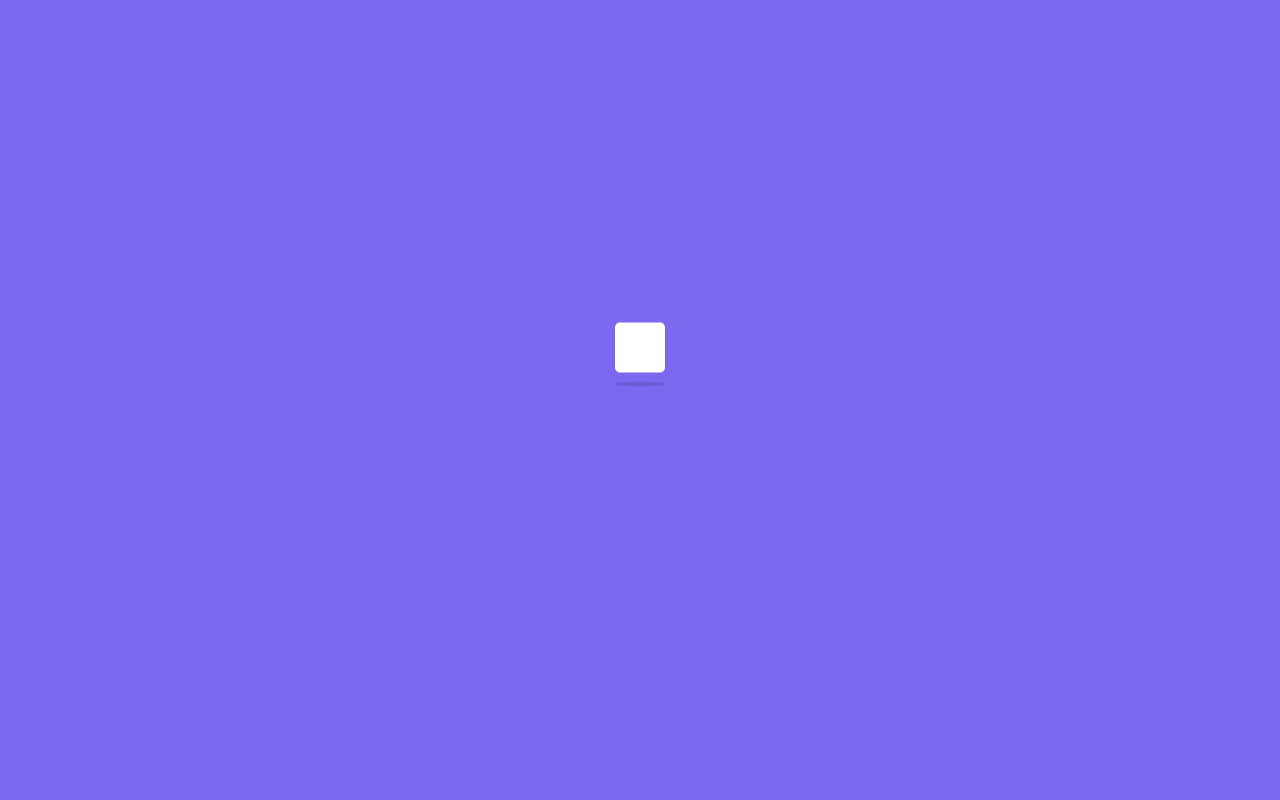
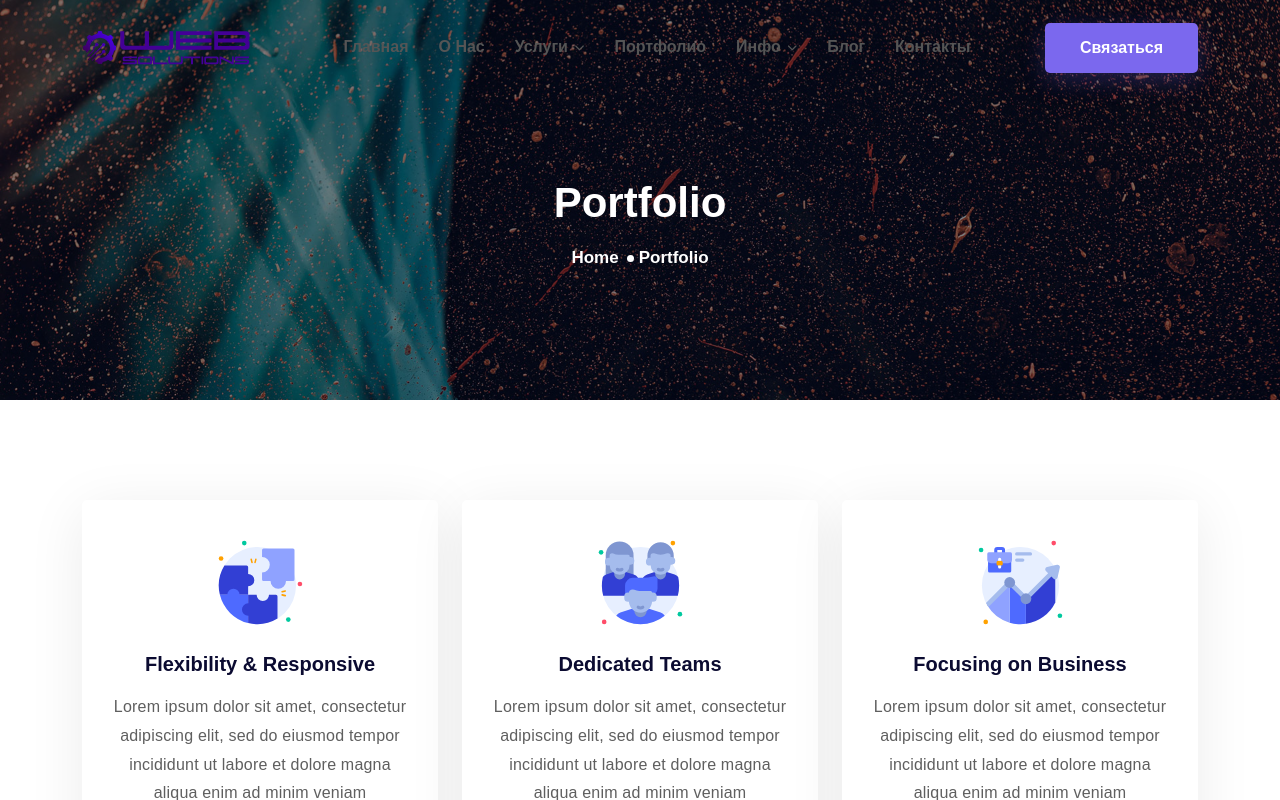
Before and after one commit to neuromachine/websolutions, a Vue app: page /page/about in a window 1280 px wide. Shown: the top 800 px of the page. Built offline with nearby package versions, Linux system fonts and the light colour scheme; a web font is replaced by a local one.

Commit message:
work loader

```diff
--- a/src/router/index.js
+++ b/src/router/index.js
@@ -1,4 +1,5 @@
 import { createRouter, createWebHistory} from 'vue-router'
+import $ from 'jquery'
 
 const routes = [
     {
@@ -39,4 +40,15 @@
     routes,
 })
 
+router.beforeEach((to, from, next) => {
+    $('.preloader').removeClass('preloader-deactivate'); // Показываем прелоадер
+    next();
+});
+
+router.afterEach(() => {
+    setTimeout(() => {
+        $('.preloader').addClass('preloader-deactivate'); // Скрываем прелоадер после завершения перехода
+    }, 500); // Даем небольшой запас, если надо
+});
+
 export default router
--- a/src/views/Home.vue
+++ b/src/views/Home.vue
@@ -1,12 +1,12 @@
 <script setup>
-import { onMounted } from 'vue';
-import Portfolio from "@/components/Portfolio.vue";
-import $ from 'jquery';
+import { onMounted } from 'vue'
+import Portfolio from "@/components/Portfolio.vue"
+import $ from 'jquery'
 
 onMounted(() => {
   // Preloader Area
   $(window).on('load', function() {
-    $('.preloader').addClass('preloader-deactivate');
+    // $('.preloader').addClass('preloader-deactivate');
   });
 
   // Header Sticky
@@ -17,16 +17,6 @@
     else{
       $('.navbar-section').removeClass("is-sticky");
     }
-  });
-
-  // Popup Video
-  $(".popup-video").magnificPopup({
-    disableOn: 320,
-    type: "iframe",
-    mainClass: "mfp-fade",
-    removalDelay: 160,
-    preloader: false,
-    fixedContentPos: false,
   });
 
 });
--- a/src/views/Page.vue
+++ b/src/views/Page.vue
@@ -1,26 +1,10 @@
 <script setup>
-
+import PageTitle from "@/components/PageTitle.vue";
 </script>
 
 <template>
 
-  <!-- Start Page Title Section -->
-  <div class="page-title-area">
-    <div class="d-table">
-      <div class="d-table-cell">
-        <div class="container">
-          <div class="page-title-content">
-            <h2>About Us</h2>
-            <ul>
-              <li><a href="index.html">Home</a></li>
-              <li>About Us</li>
-            </ul>
-          </div>
-        </div>
-      </div>
-    </div>
-  </div>
-  <!-- End Page Title Section -->
+  <PageTitle />
 
   <!-- Start Feature Section -->
   <section class="feature-section pt-100">
```
Also changed, not shown: 1 other file (tests, documents, lock files or other folders).
